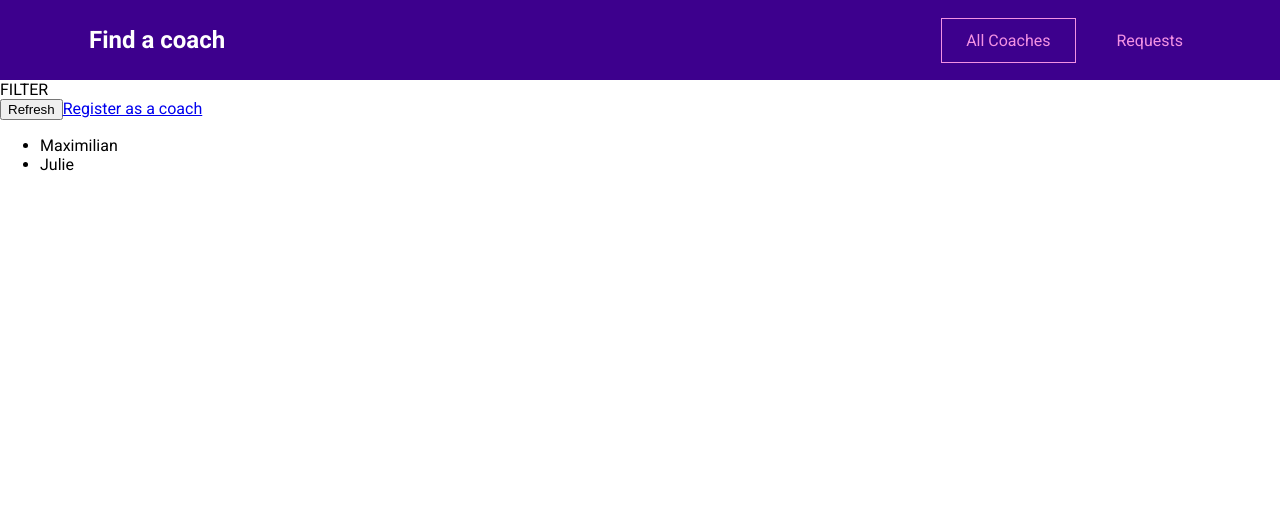
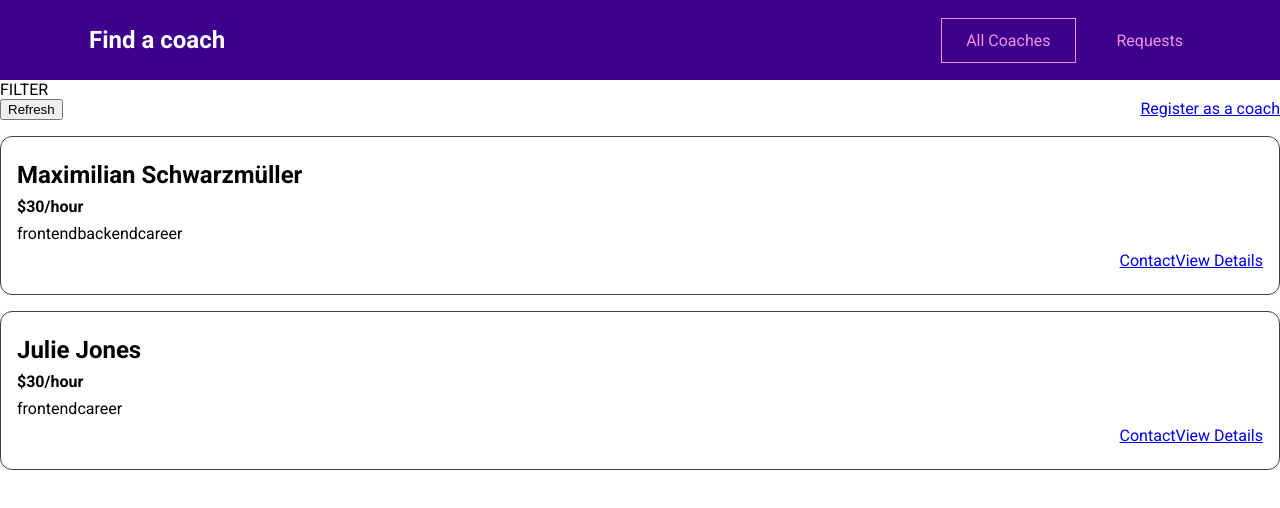
Before and after one commit to rifaath101/vue3-main-project, a Vue app: page /coaches in a window 1280 px wide. Shown: the top 508 px of the page. Built offline with nearby package versions, Linux system fonts and the light colour scheme.

Commit message:
Working on the coaches list and list items

```diff
--- /dev/null
+++ b/src/components/coaches/CoachItem.vue
@@ -0,0 +1,57 @@
+<template>
+  <li>
+    <h3>{{ fullName }}</h3>
+    <h4>${{ rate }}/hour</h4>
+    <div>
+      <span v-for="area in areas" :key="area">{{ area }}</span>
+    </div>
+    <div class="actions">
+      <router-link :to="coachContactLink">Contact</router-link>
+      <router-link :to="coachDetailsLink">View Details</router-link>
+    </div>
+  </li>
+</template>
+
+<script>
+export default {
+  props: ['id', 'firstName', 'lastName', 'rate', 'areas'],
+  computed: {
+    fullName() {
+      return this.firstName + ' ' + this.lastName;
+    },
+    coachContactLink() {
+      return this.$route.path + '/' + this.id + '/contact';
+    },
+    coachDetailsLink() {
+      return this.$route.path + '/' + this.id;
+    },
+  },
+};
+</script>
+
+<style scoped>
+li {
+  margin: 1rem 0;
+  border: 1px solid #424242;
+  border-radius: 12px;
+  padding: 1rem;
+}
+
+h3 {
+  font-size: 1.5rem;
+}
+
+h3,
+h4 {
+  margin: 0.5rem 0;
+}
+
+div {
+  margin: 0.5rem 0;
+}
+
+.actions {
+  display: flex;
+  justify-content: flex-end;
+}
+</style>
--- a/src/pages/coaches/CoachesList.vue
+++ b/src/pages/coaches/CoachesList.vue
@@ -6,16 +6,28 @@
       <router-link to="/register">Register as a coach</router-link>
     </div>
     <ul v-if="hasCoaches">
-      <li v-for="coach in filteredCoaches" :key="coach.id">
+      <!-- <li v-for="coach in filteredCoaches" :key="coach.id">
         {{ coach.firstName }}
-      </li>
+      </li> -->
+      <CoachItem
+        v-for="coach in filteredCoaches"
+        :key="coach.id"
+        :id="coach.id"
+        :first-name="coach.firstName"
+        :last-name="coach.lastName"
+        :rate="coach.hourlyRate"
+        :areas="coach.areas"
+      />
     </ul>
     <h3 v-else>No coaches found</h3>
   </section>
 </template>
 
 <script>
+import CoachItem from '../../components/coaches/CoachItem.vue';
+
 export default {
+  components: { CoachItem },
   computed: {
     filteredCoaches() {
       return this.$store.getters['coaches/coaches'];
@@ -26,3 +38,16 @@
   },
 };
 </script>
+
+<style scoped>
+ul {
+  list-style: none;
+  margin: 0;
+  padding: 0;
+}
+
+.controls {
+  display: flex;
+  justify-content: space-between;
+}
+</style>
```
